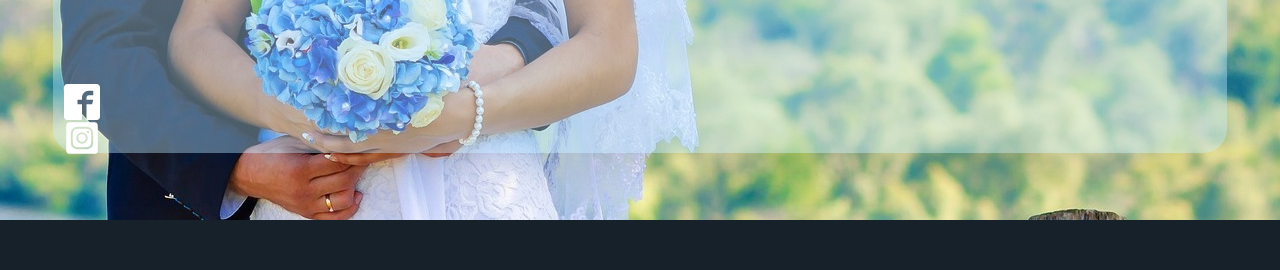
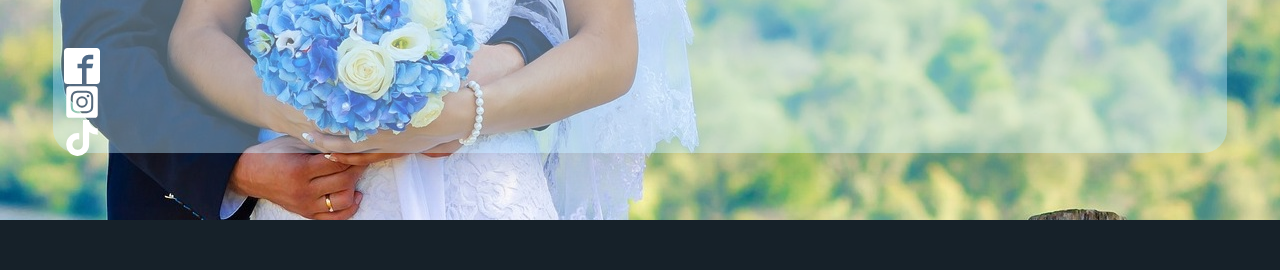
Before and after one commit to tshilincoln/eternelmediat, a Next.js app: page / in a window 1280 px wide. Shown: the part 580-850 px from the top of the page. Built offline with nearby package versions, Linux system fonts and the light colour scheme.

Commit message:
lien tiktok

```diff
--- a/src/app/page.tsx
+++ b/src/app/page.tsx
@@ -47,7 +47,7 @@ export default function Home() {
         <section id='home'  className='scroll-scale absolute w-full top-0 z-20'><Header/></section>
         <section className='h-screen w-full'></section>
         <section className='w-full sticky top-0 prim-bg h-12 md:h-14 z-10'></section>
-        <section id='about' className='scroll-scale'><About/></section>
+
         <section id='portfolio' className='scrool-bottom'><Portfolio/></section>
         <section id="skils" className='scroll-scale'><Skils/></section>
         <section id='service' className='scrool-bottom mt-7 i'><Service/></section>
@@ -59,3 +59,5 @@ export default function Home() {
 
   )
 }
+
+//        <section id='about' className='scroll-scale'><About/></section>
--- a/src/components/rSociaux.tsx
+++ b/src/components/rSociaux.tsx
@@ -1,4 +1,4 @@
-import { FaInstagramSquare} from "react-icons/fa";
+import { FaInstagramSquare, FaTiktok} from "react-icons/fa";
 import { ImFacebook2} from "react-icons/im";
 
 
@@ -6,9 +6,10 @@ export default function RSociaux(){
 
     return (
         <>
-            <div className=" z-30 block text-3xl ml-4 mb-4 md:text-4xl md:ml-16 md:mb-16 ">
+            <div className=" z-30 block text-3xl ml-4 mb-8 md:text-4xl md:ml-16 md:mb-16 ">
                 <a href="https://www.facebook.com/profile.php?id=100089783714720&mibextid=LQQJ4d" className="navigation hover:text-3xl hover:md:text-5xl "><ImFacebook2/></a>
                 <a href="https://instagram.com/eternel_media?igshid=OGQ5ZDc2ODk2ZA==" className="navigation hover:text-3xl hover:md:text-5xl  "><FaInstagramSquare/></a>
+                <a href="https://www.tiktok.com/@eternel.media?_t=8j3Gi915Va9&_r=1" className="navigation hover:text-3xl hover:md:text-5xl  "><FaTiktok/></a>
             </div>
 
         </>
```
